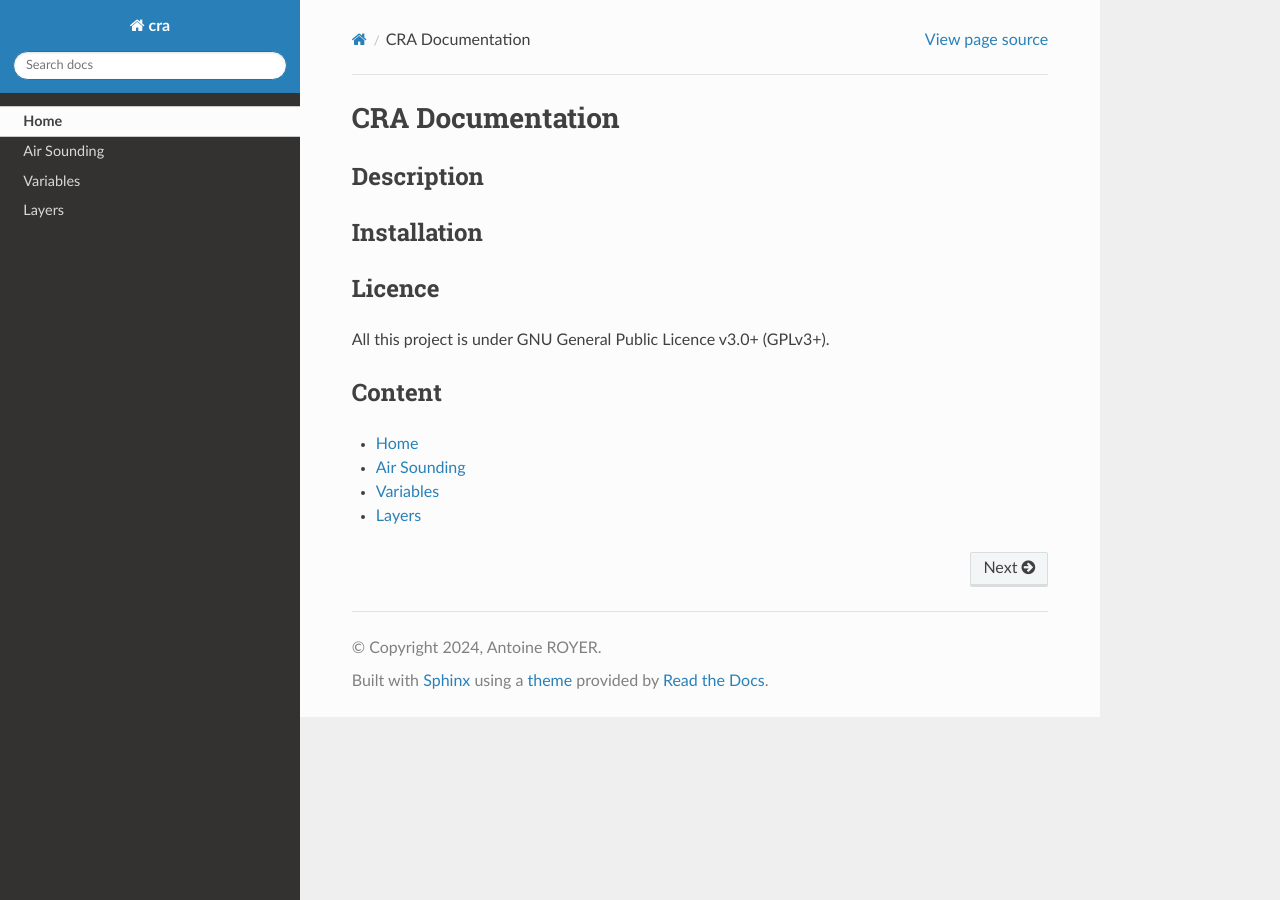
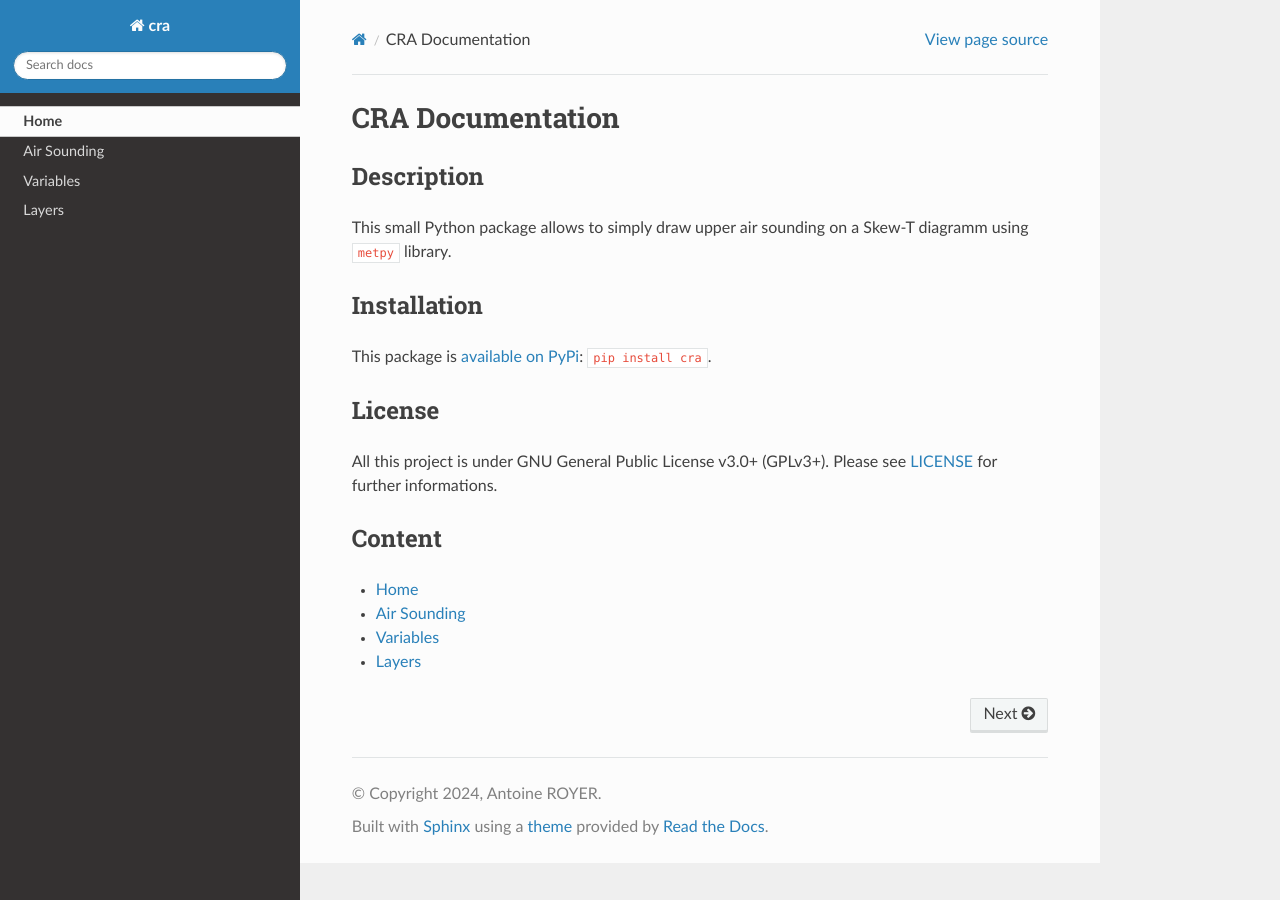
Before and after one commit to Shadow15510/cra, a Sphinx documentation site: the page built from docs/index.rst, in a window 1280 px wide. Built offline with Sphinx 7.4.7 and the Read the Docs theme 2.0.0, drawn with Linux system fonts in a browser that asks for light colours.

```diff
--- a/cra/__init__.py
+++ b/cra/__init__.py
@@ -1 +1 @@
-__version__ = "0.0.1"
+__version__ = '0.0.2'
--- a/docs/index.rst
+++ b/docs/index.rst
@@ -3,15 +3,15 @@ CRA Documentation
 
 Description
 -----------
-
+This small Python package allows to simply draw upper air sounding on a Skew-T diagramm using ``metpy`` library.
 
 Installation
 ------------
+This package is `available on PyPi <https://pypi.org/project/cra/>`_: ``pip install cra``.
 
-
-Licence
+License
 -------
-All this project is under GNU General Public Licence v3.0+ (GPLv3+).
+All this project is under GNU General Public License v3.0+ (GPLv3+). Please see `LICENSE <https://github.com/Shadow15510/cra/blob/master/LICENSE>`_ for further informations.
 
 Content
 -------
```
Also changed, not shown: README.md (+16 -1 lines), 1 other file.
